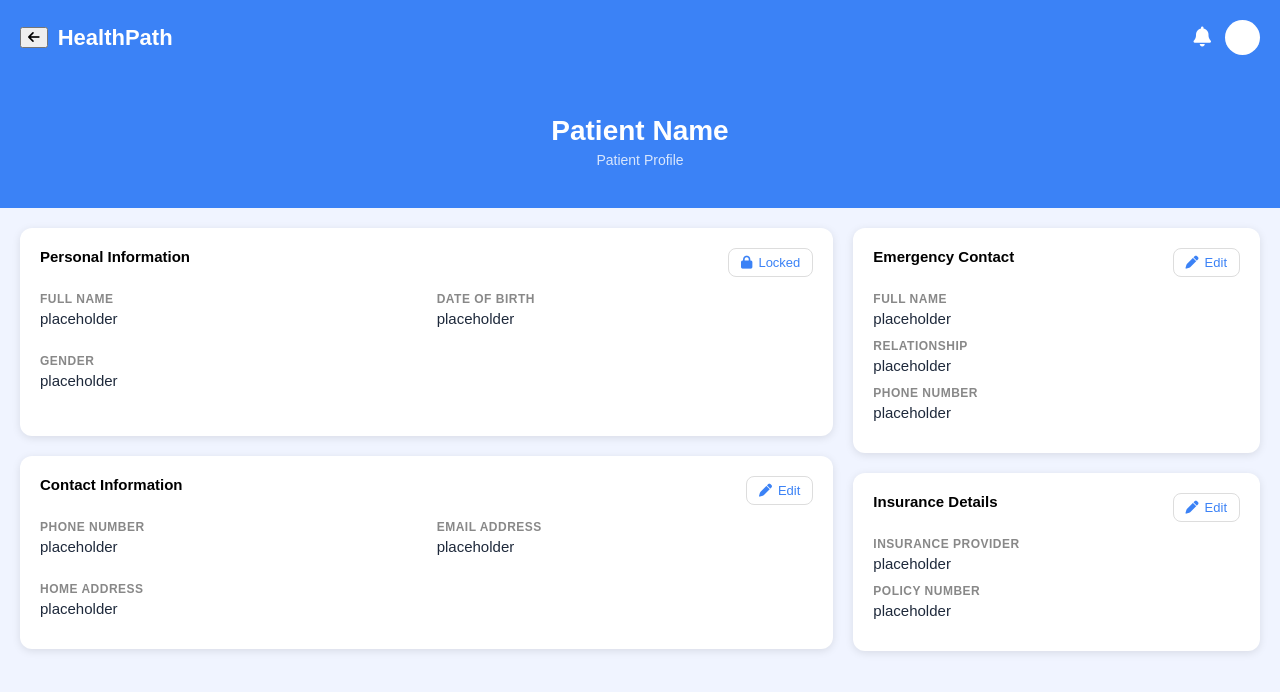
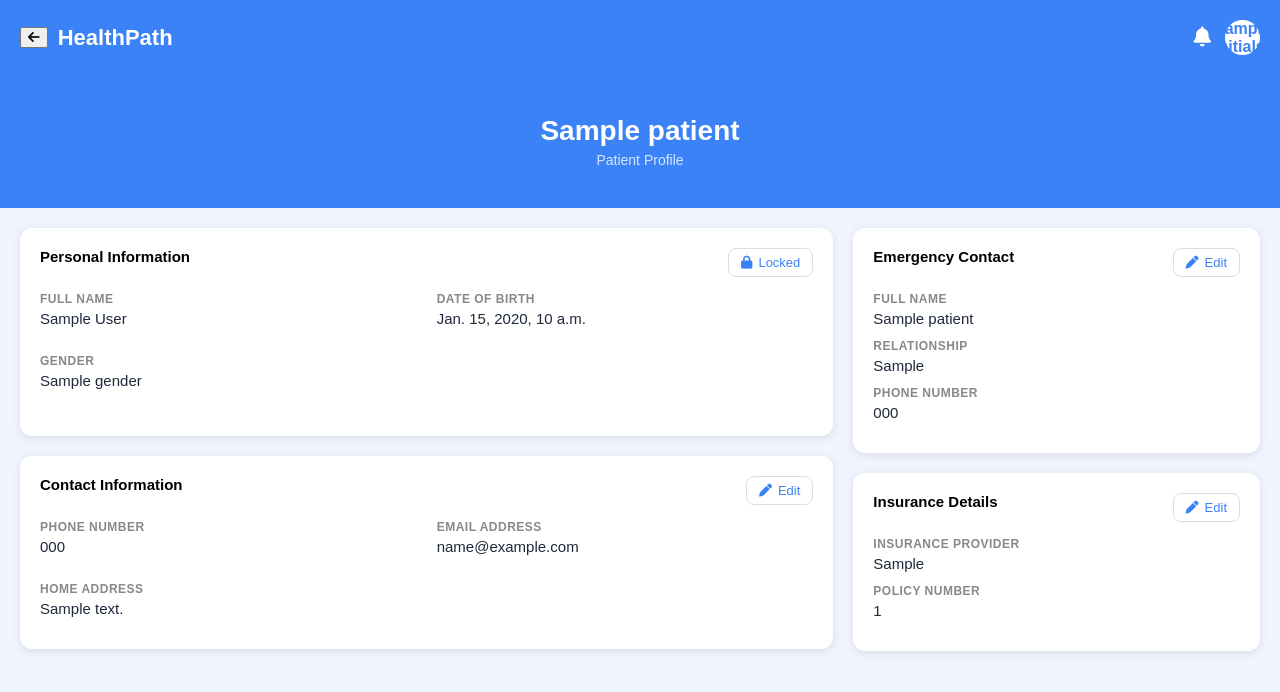
Before and after one commit to Lukopro/emr, a Django app: template apps/core/templates/patient_profile.html in a window 1280 px wide. Shown: the top 692 px of the page. Run offline with Django 5.2, Linux system fonts and the light colour scheme; the template is opened without the code that fills it: most values are stand-ins (such as "Sample title", 1, 10 or a date in 2020).

Commit message:
Add Django template variables and POST forms to patient profile

```diff
--- a/apps/core/templates/patient_profile.html
+++ b/apps/core/templates/patient_profile.html
@@ -17,11 +17,11 @@
         </div>
         <div class="nav-right">
             <button class = "icon-btn"><i class="fa-solid fa-bell"></i></button>
-        <div class="avatar" id="user-avatar"></div>
+        <div class="avatar" id="user-avatar">{{ patient.initials }}</div>
     </div>
     </div>
     <div class="hero">
-        <div class="hero-welcome" id="patient-name"> Patient Name</div>
+        <div class="hero-welcome" id="patient-name">{{ patient.name }}</div>
         <div class="hero-sub">Patient Profile</div>
     </div>
 
@@ -30,23 +30,30 @@
             <div class="section-card">
                 <div class="section-header">
                     <span>Personal Information</span>
+                {% if user.role == 'admin' %}
                     <button class="edit-btn" id="personal-info-btn" onclick="openModal('edit-personal-modal')">
-                        <i class="fa-solid fa-lock"></i> Locked</button>
+                        <i class="fa-solid fa-pen"></i> Edit
+                    </button>
+                {% else %}
+                    <button class="edit-btn" id="personal-info-btn">
+                        <i class="fa-solid fa-lock"></i> Locked
+                    </button>
+                {% endif %}
                 </div>
                 <div class="info-row">
                     <div class="info-item">
                         <label>Full name</label>
-                        <p id="full-name"> placeholder</p>
+                        <p id="full-name"> {{patient.full_name }}</p>
                     </div>
                     <div class="info-item">
                         <label>Date of Birth</label>
-                        <p id="dob">placeholder</p>
+                        <p id="dob">{{ patient.dob }}</p>
                     </div>
                 </div>
                 <div class="info-row">
                     <div class="info-item">
                         <label>Gender</label>
-                        <p id="gender">placeholder</p>
+                        <p id="gender">{{ patient.gender }}</p>
                     </div>
                 </div>
             </div>
@@ -59,16 +66,16 @@
                 <div class="info-row">
                     <div class="info-item">
                         <label>Phone Number</label>
-                        <p id="phone">placeholder</p>
+                        <p id="phone">{{ patient.phone }}</p>
                     </div>
                     <div class="info-item">
                     <label>Email Address</label>
-                    <p id="email">placeholder</p>
+                    <p id="email">{{ patient.email }}</p>
                     </div>
                 </div>
                     <div class="info-item">
                         <label>Home Address</label>
-                        <p id="address">placeholder</p>
+                        <p id="address">{{ patient.address }}</p>
                     </div>
                 </div>
             </div>
@@ -81,15 +88,15 @@
                     </div>
                     <div class="info-item">
                         <label>Full Name</label>
-                        <p id="emergency-name">placeholder</p>
+                        <p id="emergency-name">{{ patient.emergency_name }}</p>
                     </div>
                     <div class="info-item">
                         <label>Relationship</label>
-                        <p id="emergency-relationship">placeholder</p>
+                        <p id="emergency-relationship">{{ patient.emergency_relationship }}</p>
                     </div>
                     <div class="info-item">
                         <label>Phone number</label>
-                        <p id="emergency-phone">placeholder</p>
+                        <p id="emergency-phone">{{ patient.emergency_phone }}</p>
                     </div>
                 </div>
                 <div class="section-card">
@@ -100,14 +107,15 @@
                     </div>
                     <div class="info-item">
                         <label>Insurance Provider</label>
-                        <p id="insurance-provider">placeholder</p>
+                        <p id="insurance-provider">{{ patient.insurance_provider }}</p>
                     </div>
                     <div class="info-item">
                         <label>Policy Number</label>
-                        <p id="policy-number">placeholder</p>
+                        <p id="policy-number">{{ patient.policy_number }}</p>
                     </div>
                 </div>
-                <div class="section-card" id="admin-actions" style="display: none;">
+                {% if user.role == 'admin' %}
+                <div class="section-card" id="admin-actions">
                     <div class="section-header">
                         <span>Administrator Actions</span>
                     </div>
@@ -120,9 +128,10 @@
                         </button>
                     </div>
                 </div>
+                {% endif %}
             </div>
         </div>
-        <div class="modal-overlay" id="edit-contact-modal" style="display: none;">
+    <div class="modal-overlay" id="edit-contact-modal" style="display: none;">
     <div class="modal">
         <div class="modal-header">
             <h2>Edit Contact Information</h2>
@@ -131,25 +140,28 @@
             </button>
         </div>
         <div class="modal-body">
+            <form method="POST" action="{% url 'update_contact' patient.id %}">
+                {% csrf_token %}
             <div class="input-row">
                 <div class="input-group">
                     <label>Phone Number</label>
-                    <input type="tel" id="edit-phone" placeholder="Phone number">
+                    <input type="tel" id="edit-phone" name="phone" value="{{ patient.phone }}" placeholder="Phone number">
                 </div>
                 <div class="input-group">
                     <label>Email Address</label>
-                    <input type="email" id="edit-email" placeholder="Email address">
+                    <input type="email" id="edit-email" name="email" value="{{ patient.email }}" placeholder="Email address">
                 </div>
             </div>
             <div class="input-group">
                 <label>Home Address</label>
-                <input type="text" id="edit-address" placeholder="Home address">
+                <input type="text" id="edit-address" name="address" value="{{ patient.address }}" placeholder="Home address">
             </div>
         </div>
         <div class="modal-actions">
             <button class="cancel-btn" onclick="closeModal('edit-contact-modal')">Cancel</button>
-            <button class="confirm-btn" onclick="saveContact()">Save Changes</button>
+            <button type="submit" class="confirm-btn">Save Changes</button>
         </div>
+    </form>
     </div>
 </div>
 
@@ -162,25 +174,28 @@
             </button>
         </div>
         <div class="modal-body">
+            <form method="POST" action="{% url 'update_emergency' patient.id %}">
+                {% csrf_token %}
             <div class="input-row">
                 <div class="input-group">
                     <label>Full Name</label>
-                    <input type="text" id="edit-emergency-name" placeholder="Full name">
+                    <input type="text" id="edit-emergency-name" name="emergency_name" value="{{ patient.emergency_name }}" placeholder="Full name">
                 </div>
                 <div class ="input-group">
                     <label>Relationship</label>
-                    <input type="text" id="edit-emergency-relationship" placeholder="e.g. Spouse, Parent">
+                    <input type="text" id="edit-emergency-relationship" name="emergency_relationship" value ="{{ patient.emergency_relationship }}" placeholder="e.g. Spouse, Parent">
                 </div>
             </div>
             <div class="input-group">
                 <label>Phone Number</label>
-                <input type="tel" id="edit-emergency-phone" placeholder="Phone number">
+                <input type="tel" id="edit-emergency-phone" name="emergency_phone" value="{{ patient.emergency_phone }}" placeholder="Phone number">
             </div>
         </div>
         <div class="modal-actions">
             <button class="cancel-btn" onclick="closeModal('edit-emergency-modal')">Cancel</button>
-            <button class="confirm-btn" onclick="saveEmergency()">Save Changes</button>
+            <button type="submit" class="confirm-btn">Save Changes</button>
         </div>
+    </form>
     </div>
 </div>
 
@@ -193,21 +208,24 @@
             </button>
         </div>
         <div class="modal-body">
+            <form method="POST" action="{% url 'update_insurance' patient.id %}">
+                {% csrf_token %}
             <div class="input-row">
                 <div class="input-group">
                     <label>Insurance Provider</label>
-                    <input type="text" id="edit-insurance-provider" placeholder="Insurance provider">
+                    <input type="text" id="edit-insurance-provider" name="insurance_provider" value="{{ patient.insurance_provider }}" placeholder="Insurance provider">
                 </div>
                 <div class ="input-group">
                     <label>Policy Number</label>
-                    <input type="text" id="edit-policy-number" placeholder="Policy number">
+                    <input type="text" id="edit-policy-number" name="policy_number" value="{{ patient.policy_number }}" placeholder="Policy number">
                 </div>
             </div>
         </div>
         <div class="modal-actions">
             <button class="cancel-btn" onclick="closeModal('edit-insurance-modal')">Cancel</button>
-            <button class="confirm-btn" onclick="saveInsurance()">Save Changes</button>
+            <button type="submit" class="confirm-btn">Save Changes</button>
         </div>
+    </form>
     </div>
 </div>
 <div class="modal-overlay" id="edit-personal-modal" style="display: none;">
@@ -219,19 +237,21 @@
             </button>
         </div>
         <div class="modal-body">
+            <form method="POST" action="{% url 'update_personal' patient.id %}">
+                {% csrf_token %}
             <div class="input-row">
                 <div class="input-group">
                 <label>Full Name</label>
-                <input type="text" id="edit-full-name" placeholder="Full name">
+                <input type="text" id="edit-full-name" name="full_name" value="{{ patient.full_name }}" placeholder="Full name">
                 </div>
                 <div class="input-group">
                     <label>Date of Birth</label>
-                    <input type="date" id="edit-dob">
+                    <input type="date" name="dob" id="edit_dob" value="{{ patient.dob }}">
                 </div>
             </div>
             <div class="input-group">
                 <label>Gender</label>
-                <select id="edit-gender">
+                <select name="gender" id="edit-gender">
                     <option>Male</option>
                     <option>Female</option>
                     <option>Prefer not to say</option>
@@ -240,8 +260,9 @@
         </div>
         <div class="modal-actions">
             <button class="cancel-btn" onclick="closeModal('edit-personal-modal')">Cancel</button>
-            <button class="confirm-btn" onclick="savePersonalInfo()">Save Changes</button>
+            <button type="submit" class="confirm-btn">Save Changes</button>
         </div>
+    </form>
     </div>
 </div>
 <script>
@@ -259,20 +280,6 @@
     }
     function saveInsurance() {
         closeModal('edit-insurance-modal');
-    }
-
-    window.onload = function() {
-        const params = new URLSearchParams(window.location.search);
-        const role = params.get('role');
-
-        if (role === 'admin') {
-            document.getElementById('admin-actions').style.display = 'block';
-
-            document.getElementById('personal-info-btn').innerHTML = '<i class="fa-solid fa-pen"></i> Edit';
-            document.getElementById('personal-info-btn').onclick = function() {
-                openModal('edit-personal-modal');
-            };
-        }
     }
 
     function resetCredentials() {
```
